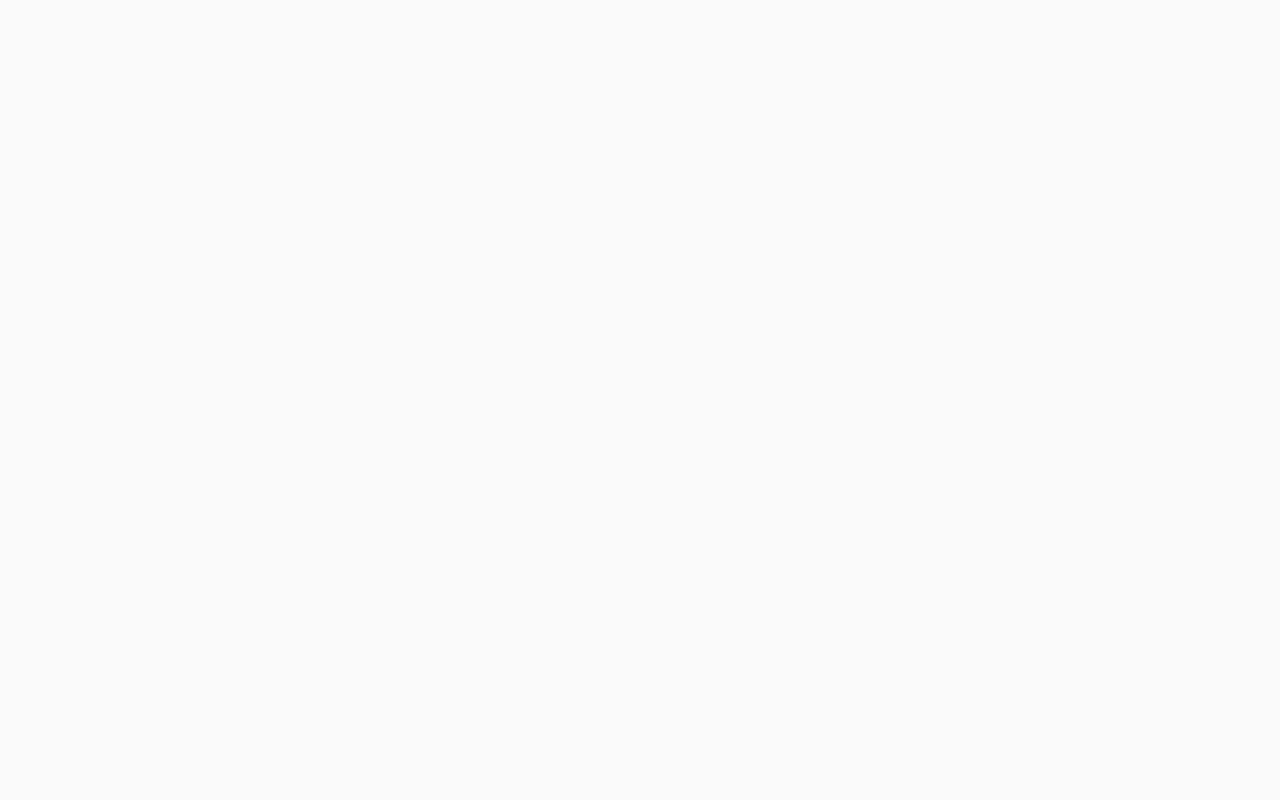
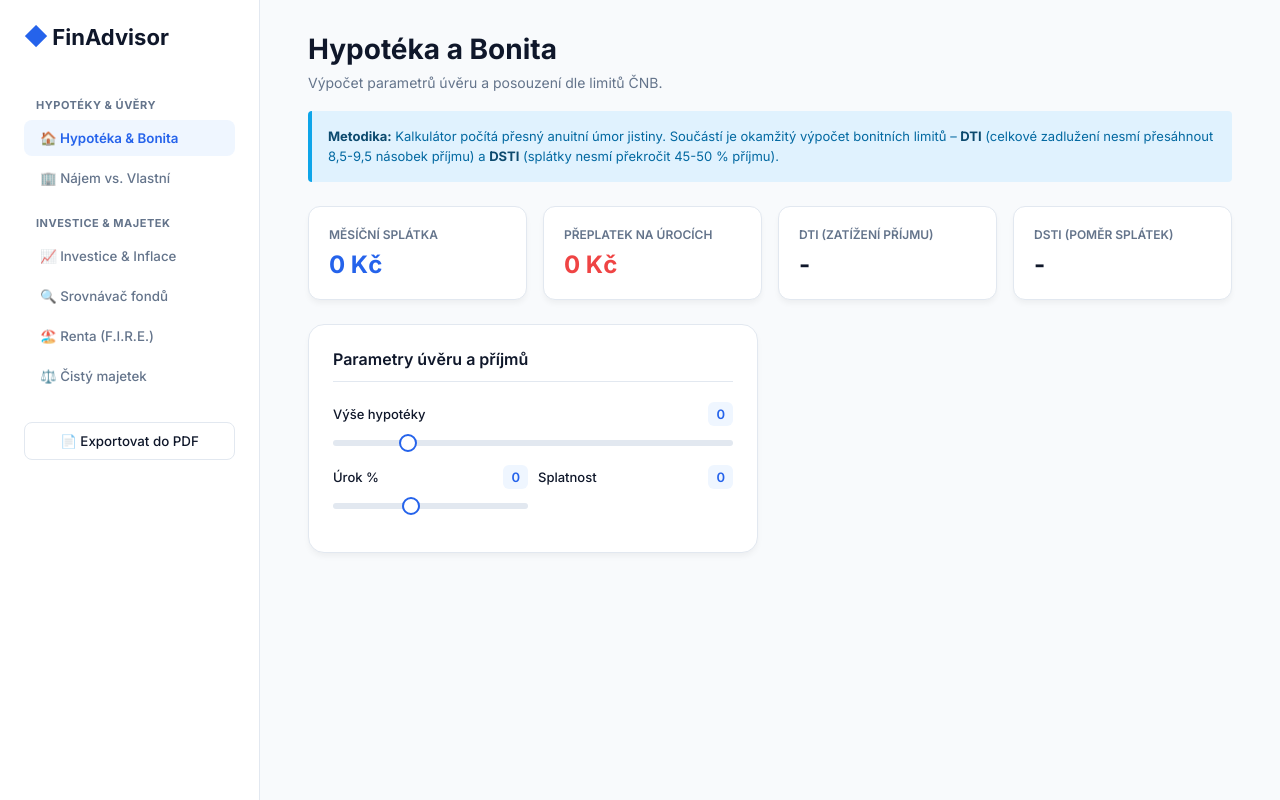
Before and after one commit to maniodepresivni/FinAdvisor, a website: page index.html in a window 1280 px wide. Drawn offline with nearby package versions, Linux system fonts and the light colour scheme.

Commit message:
Update index.html

```diff
--- a/index.html
+++ b/index.html
@@ -5,7 +5,6 @@
 <meta name="viewport" content="width=device-width, initial-scale=1.0">
 <title>FinAdvisor Pro</title>
 <link href="https://fonts.googleapis.com/css2?family=Inter:wght@400;500;600;700&display=swap" rel="stylesheet">
-<script src="https://cdnjs.cloudflare.com/ajax/libs/Chart.js/4.4.1/chart.umd.min.js"></script>
 <style>
 :root {
   --bg: #f8fafc; --surface: #ffffff; --border: #e2e8f0; --text-main: #0f172a; --text-muted: #64748b;
@@ -27,12 +26,14 @@ body { background: var(--bg); color: var(--text-main); font-size: 14px; }
 .nav-btn.active { background: var(--primary-light); color: var(--primary); font-weight: 600; }
 .nav-btn.action { margin-top: 24px; border: 1px solid var(--border); color: var(--text-main); justify-content: center; }
 
-.main-content { flex: 1; overflow-y: auto; padding: 32px 48px; }
+.main-content { flex: 1; overflow-y: auto; padding: 32px 48px; position: relative; }
 .header-title { font-size: 28px; font-weight: 700; margin-bottom: 8px; }
 .header-subtitle { color: var(--text-muted); font-size: 14px; margin-bottom: 20px; }
 
 .info-box { background: var(--info-bg); border-left: 4px solid var(--info-border); padding: 16px; border-radius: 4px; color: var(--info-text); font-size: 13px; line-height: 1.5; margin-bottom: 24px; }
 .info-box strong { color: #0c4a6e; }
+
+#error-banner { display: none; background: var(--danger); color: white; padding: 12px; border-radius: 8px; font-weight: 600; margin-bottom: 20px; text-align: center; }
 
 .grid-2 { display: grid; grid-template-columns: 1fr 1fr; gap: 24px; }
 .grid-4 { display: grid; grid-template-columns: repeat(4, 1fr); gap: 16px; margin-bottom: 24px; }
@@ -49,4 +50,62 @@ body { background: var(--bg); color: var(--text-main); font-size: 14px; }
 .control-label { font-size: 13px; font-weight: 500; }
 .control-output { font-size: 13px; font-weight: 600; color: var(--primary); background: var(--primary-light); padding: 4px 8px; border-radius: 6px; }
 input[type=range] { -webkit-appearance: none; width: 100%; height: 6px; background: var(--border); border-radius: 3px; margin-top: 4px; }
-input[type=range]::-webkit-slider-thumb { -webkit-appearance: none; width: 18px; height: 18px; border-
+input[type=range]::-webkit-slider-thumb { -webkit-appearance: none; width: 18px; height: 18px; border-radius: 50%; background: #fff; border: 2px solid var(--primary); cursor: pointer; }
+input[type=number], input[type=text] { width: 100%; padding: 8px 12px; border: 1px solid var(--border); border-radius: 8px; outline:none; }
+input[type=text]:focus { border-color: var(--primary); }
+
+.chart-wrapper { position: relative; height: 350px; width: 100%; margin-top: 16px; background: #f8fafc; border: 1px dashed #e2e8f0; border-radius: 8px; display: flex; align-items: center; justify-content: center; }
+.section { display: none; } .section.active { display: block; animation: fadeIn 0.3s; }
+@keyframes fadeIn { from { opacity: 0; transform: translateY(5px); } to { opacity: 1; transform: translateY(0); } }
+.badge { display: inline-block; padding: 4px 8px; border-radius: 4px; font-size: 12px; font-weight: 600; }
+.badge-ok { background: #dcfce7; color: #166534; } .badge-warn { background: #fee2e2; color: #991b1b; }
+
+@media print {
+  .sidebar, .nav-btn, input[type=range], #sec-compare input, #sec-compare button { display: none !important; }
+  .app-container { height: auto; overflow: visible; }
+  .main-content { padding: 0; margin: 0; width: 100%; }
+  .card, .stat-box { box-shadow: none; border: 1px solid #000; break-inside: avoid; }
+  body { background: #fff; }
+  .info-box { border: 1px solid #ccc; background: #fff; color: #000; }
+}
+</style>
+</head>
+<body>
+
+<div class="app-container">
+  <div class="sidebar">
+    <div class="logo"><span>◆</span> FinAdvisor</div>
+
+    <div class="nav-section-title">Hypotéky & Úvěry</div>
+    <button class="nav-btn active" onclick="switchTab('mortgage')" id="btn-mortgage">🏠 Hypotéka & Bonita</button>
+    <button class="nav-btn" onclick="switchTab('rentbuy')" id="btn-rentbuy">🏢 Nájem vs. Vlastní</button>
+
+    <div class="nav-section-title">Investice & Majetek</div>
+    <button class="nav-btn" onclick="switchTab('invest')" id="btn-invest">📈 Investice & Inflace</button>
+    <button class="nav-btn" onclick="switchTab('compare')" id="btn-compare">🔍 Srovnávač fondů</button>
+    <button class="nav-btn" onclick="switchTab('renta')" id="btn-renta">🏖️ Renta (F.I.R.E.)</button>
+    <button class="nav-btn" onclick="switchTab('combo')" id="btn-combo">⚖️ Čistý majetek</button>
+
+    <button class="nav-btn action" onclick="window.print()">📄 Exportovat do PDF</button>
+  </div>
+
+  <div class="main-content">
+    <div id="error-banner">⚠️ Upozornění: Vaše firemní síť zablokovala stažení grafů. Aplikace a výpočty fungují dál v textovém režimu.</div>
+
+    <div id="sec-mortgage" class="section active">
+      <h1 class="header-title">Hypotéka a Bonita</h1>
+      <p class="header-subtitle">Výpočet parametrů úvěru a posouzení dle limitů ČNB.</p>
+      <div class="info-box"><strong>Metodika:</strong> Kalkulátor počítá přesný anuitní úmor jistiny. Součástí je okamžitý výpočet bonitních limitů – <strong>DTI</strong> (celkové zadlužení nesmí přesáhnout 8,5-9,5 násobek příjmu) a <strong>DSTI</strong> (splátky nesmí překročit 45-50 % příjmu).</div>
+      <div class="grid-4">
+        <div class="stat-box"><div class="stat-label">Měsíční splátka</div><div class="stat-value text-primary" id="hyp-splatka">0 Kč</div></div>
+        <div class="stat-box"><div class="stat-label">Přeplatek na úrocích</div><div class="stat-value text-danger" id="hyp-preplatek">0 Kč</div></div>
+        <div class="stat-box"><div class="stat-label">DTI (Zatížení příjmu)</div><div class="stat-value" id="hyp-dti">-</div></div>
+        <div class="stat-box"><div class="stat-label">DSTI (Poměr splátek)</div><div class="stat-value" id="hyp-dsti">-</div></div>
+      </div>
+      <div class="grid-2">
+        <div class="card">
+          <div class="card-title">Parametry úvěru a příjmů</div>
+          <div class="control-group"><div class="control-header"><span class="control-label">Výše hypotéky</span><span class="control-output" id="out-hyp-p">0</span></div><input type="range" id="in-hyp-p" min="500000" max="15000000" step="100000" value="3000000" oninput="calcMortgage()"></div>
+          <div class="grid-2" style="gap:10px">
+            <div class="control-group"><div class="control-header"><span class="control-label">Úrok %</span><span class="control-output" id="out-hyp-r">0</span></div><input type="range" id="in-hyp-r" min="1" max="10" step="0.1" value="4.5" oninput="calcMortgage()"></div>
+            <div class="control-group"><div class="control-header"><span class="control-label">Splatnost</span><span class="control-output" id="out-hyp-y">0</span></div><input type="range" id="in-hyp-y" min="5" max="40" step
```
